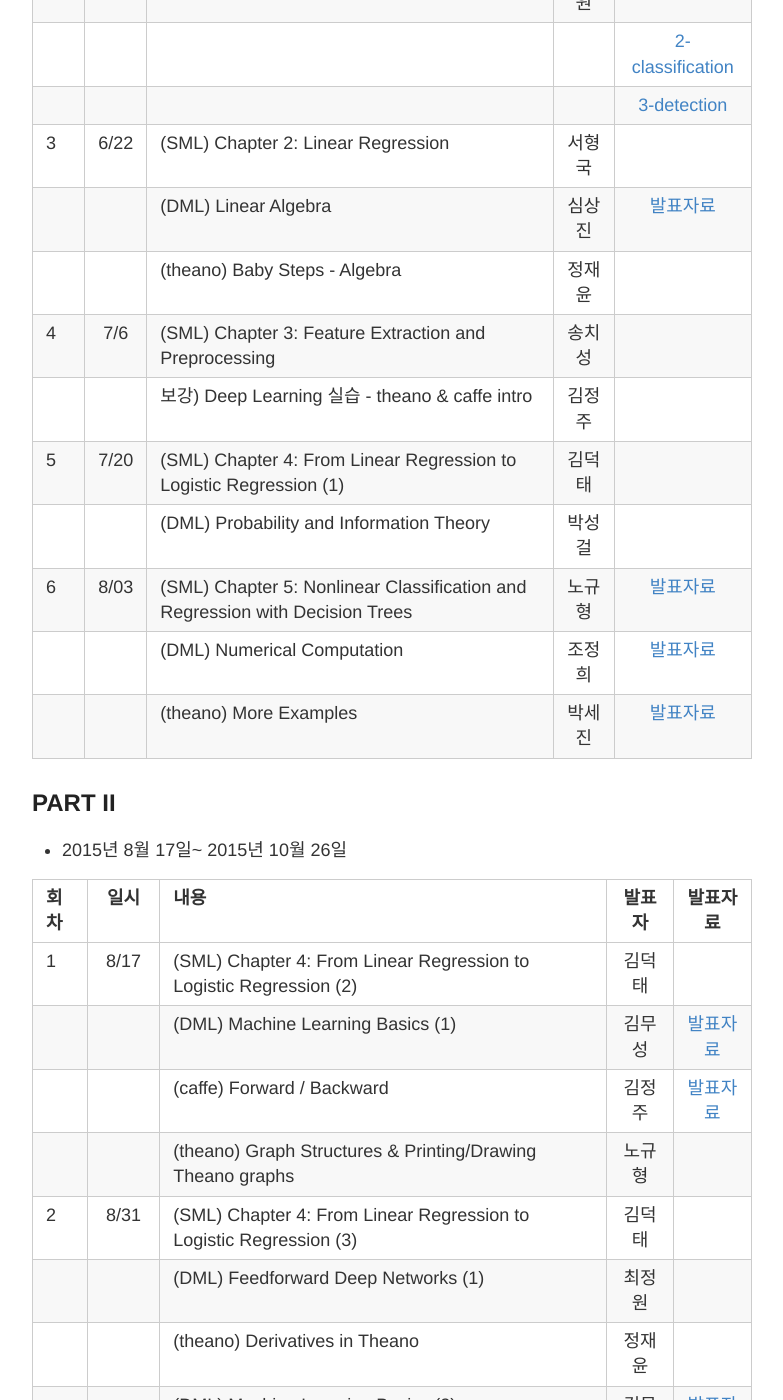
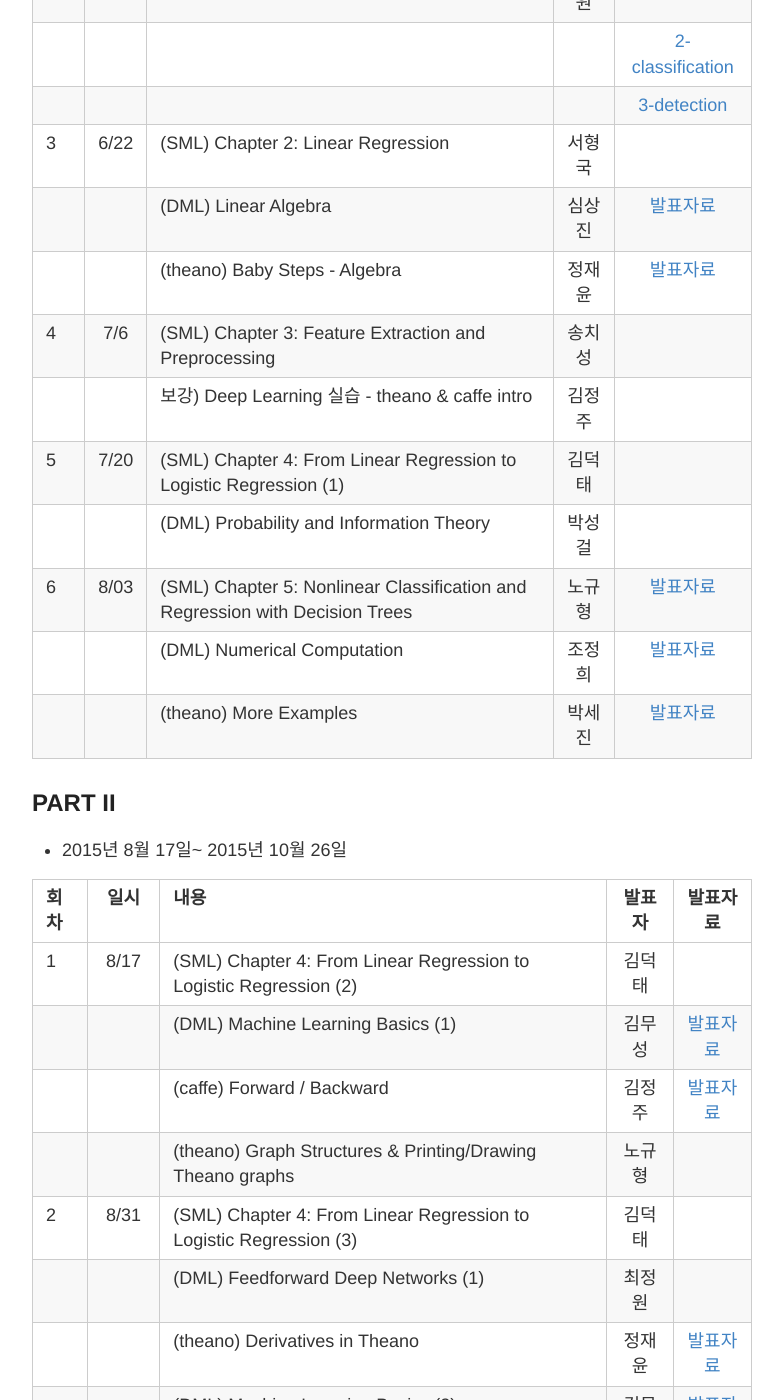
Before and after one commit to songorithm/ML, a Jekyll site: the page built from _posts/2015-12-1-SCHEDULE.md, in a window 1280 px wide and 1400 px high, scrolled down 2101 px. Shown: the whole window, without its empty margins (248-1031 px from the left). Built offline with Jekyll 4.4.1, drawn with Linux system fonts in a browser that asks for light colours; Markdown is read by kramdown in place of the engine named in the settings.

Commit message:
Update 2015-12-1-SCHEDULE.md

```diff
--- a/_posts/2015-12-1-SCHEDULE.md
+++ b/_posts/2015-12-1-SCHEDULE.md
@@ -57,7 +57,7 @@ title: 스터디 일정 & 커리큘럼 & 발표자료
 |   |    |    | | [3-detection](http://nbviewer.ipython.org/github/songorithm/ML/blob/master/part1/study02/caffe/detection.ipynb)  |
 | 3 |6/22| (SML) Chapter 2: Linear Regression   | 서형국 |   |
 |   |    | (DML) Linear Algebra   | 심상진 | [발표자료](http://nbviewer.ipython.org/github/songorithm/ML/blob/master/part1/study03/DML/linear_algebra.ipynb)  |
-|   |    | (theano) Baby Steps - Algebra   | 정재윤 |   |
+|   |    | (theano) Baby Steps - Algebra   | 정재윤 | [발표자료](http://nbviewer.ipython.org/github/songorithm/ML/blob/master/part1/study03/PKG/theano/TheanoAlgebra.ipynb)  |
 | 4 |7/6 | (SML) Chapter 3: Feature Extraction and Preprocessing | 송치성 |   |
 |   |    | 보강) Deep Learning 실습 - theano & caffe intro   | 김정주 |   |
 | 5 |7/20| (SML) Chapter 4: From Linear Regression to Logistic Regression (1) | 김덕태 |   |
@@ -80,7 +80,7 @@ title: 스터디 일정 & 커리큘럼 & 발표자료
 |   |    | (theano) Graph Structures & Printing/Drawing Theano graphs   | 노규형  |   |
 | 2 |8/31| (SML) Chapter 4: From Linear Regression to Logistic Regression (3)  | 김덕태 |   |
 |   |    | (DML) Feedforward Deep Networks (1)   |  최정원 |   |
-|   |    | (theano) Derivatives in Theano    | 정재윤 |   |
+|   |    | (theano) Derivatives in Theano    | 정재윤 | [발표자료](http://nbviewer.ipython.org/github/songorithm/ML/blob/master/part2/study03/PKG/theano/Derivatives.ipynb)  |
 |   |    | (DML) Machine Learning Basics (2) | 김무성  |[발표자료](http://nbviewer.ipython.org/github/songorithm/ML/blob/master/part2/study01/dml05/05_Machine_Learning_Basics.ipynb)   |
 | 3 |9/14| (DML) Feedforward Deep Networks (2)  | 최정원  |   |
 |   |    | (DML) Machine Learning Basics (3) | 김무성  |[발표자료](http://nbviewer.ipython.org/github/songorithm/ML/blob/master/part2/study01/dml05/05_Machine_Learning_Basics.ipynb)   |
```
